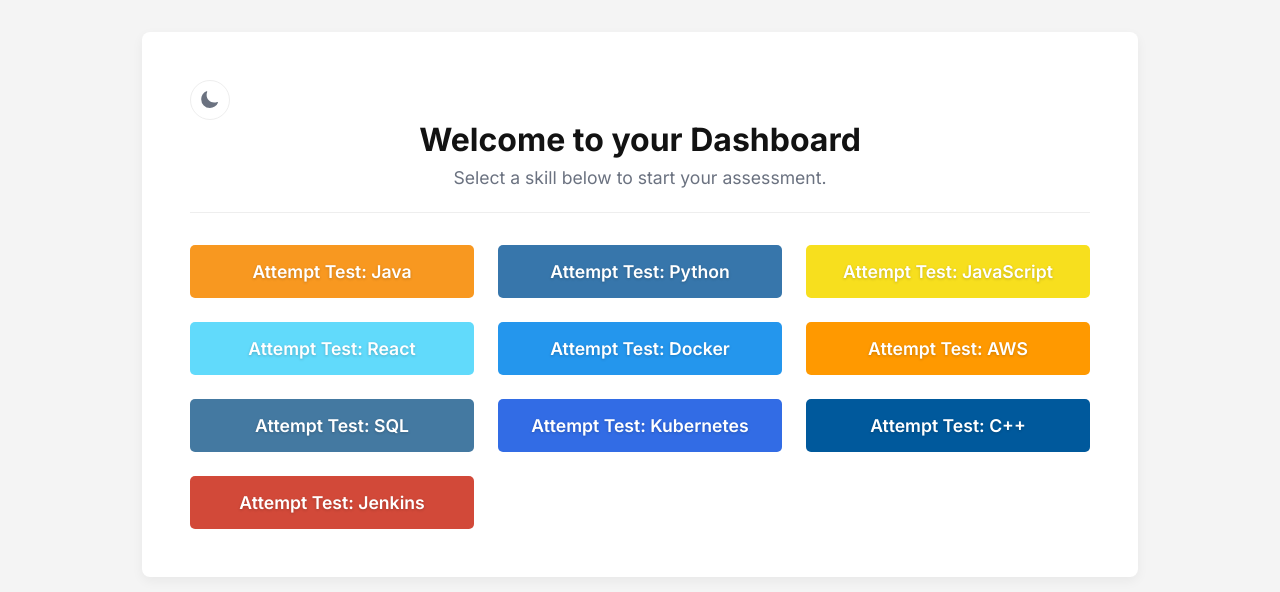
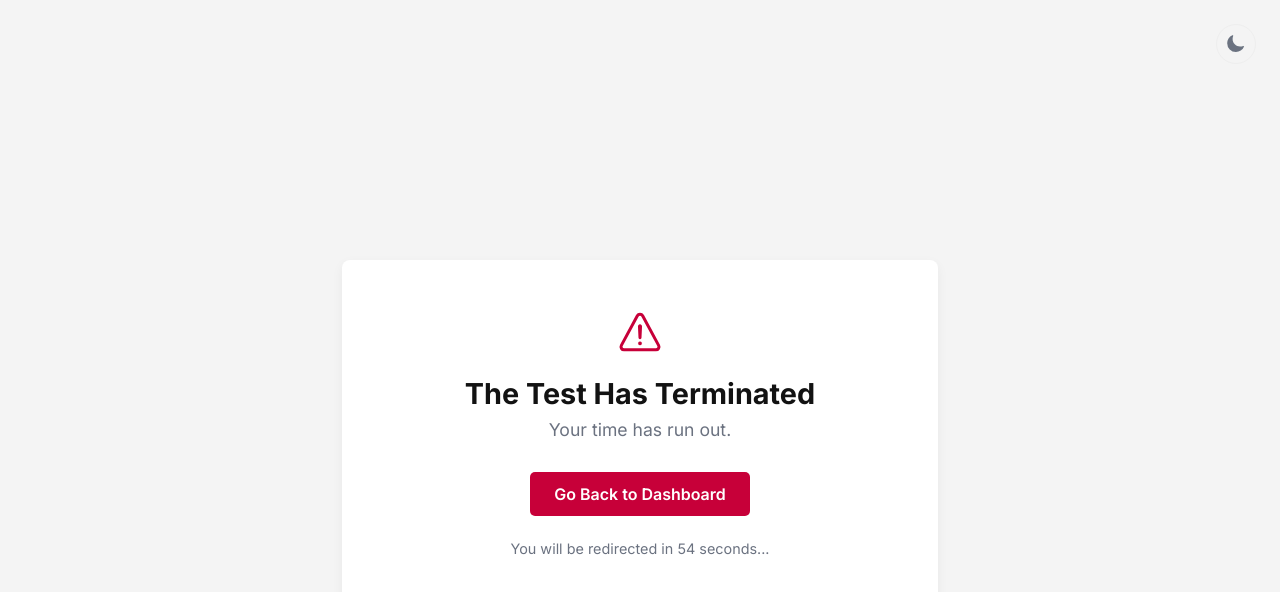
Before and after one commit to kommuripranay/skillsync-website-v2, a React (Vite) app: page /test/terminated in a window 1280 px wide. Before the commit this address led to /dashboard. Shown: the top 592 px of the page. Built offline with nearby package versions, Linux system fonts and the light colour scheme; a web font is replaced by a local one.

Commit message:
Test page better test time out

```diff
--- a/src/App.jsx
+++ b/src/App.jsx
@@ -4,7 +4,8 @@ import React from 'react';
 import { BrowserRouter as Router, Routes, Route, Navigate } from 'react-router-dom';
 import Dashboard from './pages/Dashboard';
 import TestInstructions from './pages/TestInstructions';
-import TestPage from './pages/TestPage'; // Using your file name
+import TestPage from './pages/TestPage';
+import TestTerminated from './pages/TestTerminated';
 
 function App() {
   return (
@@ -13,6 +14,7 @@ function App() {
       <Route path="/dashboard" element={<Dashboard />} />
       <Route path="/test/instructions/:skillName" element={<TestInstructions />} />
       <Route path="/test/start/:skillName" element={<TestPage />} />
+      <Route path="/test/terminated" element={<TestTerminated />} />
       <Route path="*" element={<Navigate to="/dashboard" replace />} />
     </Routes>
   );
--- a/src/pages/TestPage.css
+++ b/src/pages/TestPage.css
@@ -319,3 +319,19 @@ body.theme-dark .clear-button:hover {
 .resume-button:hover {
   background-color: var(--accent-hover);
 }
+
+/* ... (all your existing styles for .timer-container, .timer-icon, etc.) ... */
+
+.timer-text {
+  font-size: 0.9rem;
+  font-weight: 600;
+  color: var(--text-color);
+  /* 1. Add a transition */
+  transition: color 0.3s ease;
+}
+
+/* 2. Add this new style for the warning state */
+.timer-text.warning {
+  color: var(--accent-color);
+  font-weight: 700;
+}
--- a/src/pages/TestPage.jsx
+++ b/src/pages/TestPage.jsx
@@ -6,7 +6,8 @@ import { IonIcon } from '@ionic/react';
 import { timeOutline, checkmarkCircle, warning } from 'ionicons/icons';
 import { questionBank } from '../data/questionBank';
 
-const TOTAL_TEST_TIME = 30 * 60; // 30 minutes in seconds
+const TOTAL_TEST_TIME = 6 * 60; // 30 minutes in seconds
+const WARNING_TIME = 5 * 60;
 
 // 1. --- ADD { onResume } ---
 // The component needs to receive the 'onResume' function as a prop
@@ -94,13 +95,12 @@ function TestPage() {
 
     // --- Timer Logic ---
     const timer = setInterval(() => {
-      // Don't count down if the warning is visible
       if (showWarning) return;
 
       setTimeLeft((prevTime) => {
         if (prevTime <= 1) {
           clearInterval(timer);
-          navigate('/dashboard');
+          navigate('/test/terminated');
           return 0;
         }
         return prevTime - 1;
@@ -169,10 +169,7 @@ function TestPage() {
         <ThemeToggle />
       </div>
 
-      <div
-        className="test-box"
-        style={{ filter: showWarning ? 'blur(5px)' : 'none' }}
-      >
+      <div className="test-box" style={{ filter: showWarning ? 'blur(5px)' : 'none' }}>
         {/* --- (Header, Body, and Footer JSX were all correct) --- */}
         <div className="test-header">
           <div className="progress-info">
@@ -188,7 +185,11 @@ function TestPage() {
           </div>
           <div className="timer-container">
             <IonIcon icon={timeOutline} className="timer-icon" />
-            <span className="timer-text">{formatTime(timeLeft)} left</span>
+            <span
+              className={`timer-text ${timeLeft <= WARNING_TIME ? 'warning' : ''}`}
+            >
+              {formatTime(timeLeft)} left
+            </span>
           </div>
         </div>
 
--- /dev/null
+++ b/src/pages/TestTerminated.css
@@ -0,0 +1,69 @@
+.terminated-page-container {
+  display: flex;
+  justify-content: center;
+  align-items: center;
+  min-height: 100vh;
+  background-color: var(--background-color);
+  padding: 2rem;
+  text-align: center;
+}
+
+.terminated-box {
+  background-color: var(--navbar-bg);
+  max-width: 500px;
+  width: 100%;
+  padding: 3rem;
+  border-radius: 8px;
+  box-shadow: 0 4px 12px rgba(0, 0, 0, 0.05);
+}
+
+.terminated-icon {
+  font-size: 3rem;
+  color: var(--accent-color);
+  margin-bottom: 1rem;
+}
+
+.terminated-title {
+  font-size: 1.8rem;
+  font-weight: 700;
+  color: var(--text-color);
+  margin-bottom: 0.5rem;
+}
+
+.terminated-text {
+  font-size: 1.1rem;
+  color: var(--text-light);
+  margin-bottom: 2rem;
+}
+
+.terminated-link-button {
+  display: inline-block;
+  background-color: var(--accent-color);
+  color: #ffffff;
+  border: none;
+  padding: 0.75rem 1.5rem;
+  border-radius: 5px;
+  font-size: 1rem;
+  font-weight: 600;
+  cursor: pointer;
+  text-decoration: none;
+  transition: background-color 0.3s ease;
+}
+
+.terminated-link-button:hover {
+  background-color: var(--accent-hover);
+}
+
+.terminated-redirect-text {
+  font-size: 0.9rem;
+  color: var(--text-light);
+  margin-top: 1.5rem;
+}
+
+/* We can reuse the theme toggle wrapper style */
+.theme-toggle-wrapper {
+  position: absolute;
+  top: 1.5rem;
+  right: 1.5rem;
+  z-index: 10;
+}
--- /dev/null
+++ b/src/pages/TestTerminated.jsx
@@ -0,0 +1,56 @@
+import React, { useState, useEffect } from 'react';
+import { Link, useNavigate } from 'react-router-dom';
+import ThemeToggle from '../components/ThemeToggle/ThemeToggle';
+import './TestTerminated.css';
+import { IonIcon } from '@ionic/react';
+import { warningOutline } from 'ionicons/icons';
+
+const REDIRECT_TIME = 59; // Countdown seconds
+
+function TestTerminated() {
+  const [countdown, setCountdown] = useState(REDIRECT_TIME);
+  const navigate = useNavigate();
+
+  useEffect(() => {
+    // Timer to redirect to dashboard
+    const timer = setInterval(() => {
+      setCountdown((prev) => {
+        if (prev <= 1) {
+          clearInterval(timer);
+          navigate('/dashboard'); // Time's up, go to dashboard
+          return 0;
+        }
+        return prev - 1;
+      });
+    }, 1000);
+
+    // Cleanup timer on unmount
+    return () => clearInterval(timer);
+  }, [navigate]);
+
+  return (
+    <div className="terminated-page-container">
+      <div className="theme-toggle-wrapper">
+        <ThemeToggle />
+      </div>
+
+      <div className="terminated-box">
+        <IonIcon icon={warningOutline} className="terminated-icon" />
+        <h1 className="terminated-title">The Test Has Terminated</h1>
+        <p className="terminated-text">
+          Your time has run out.
+        </p>
+
+        <Link to="/dashboard" className="terminated-link-button">
+          Go Back to Dashboard
+        </Link>
+
+        <p className="terminated-redirect-text">
+          You will be redirected in {countdown} seconds...
+        </p>
+      </div>
+    </div>
+  );
+}
+
+export default TestTerminated;
```
